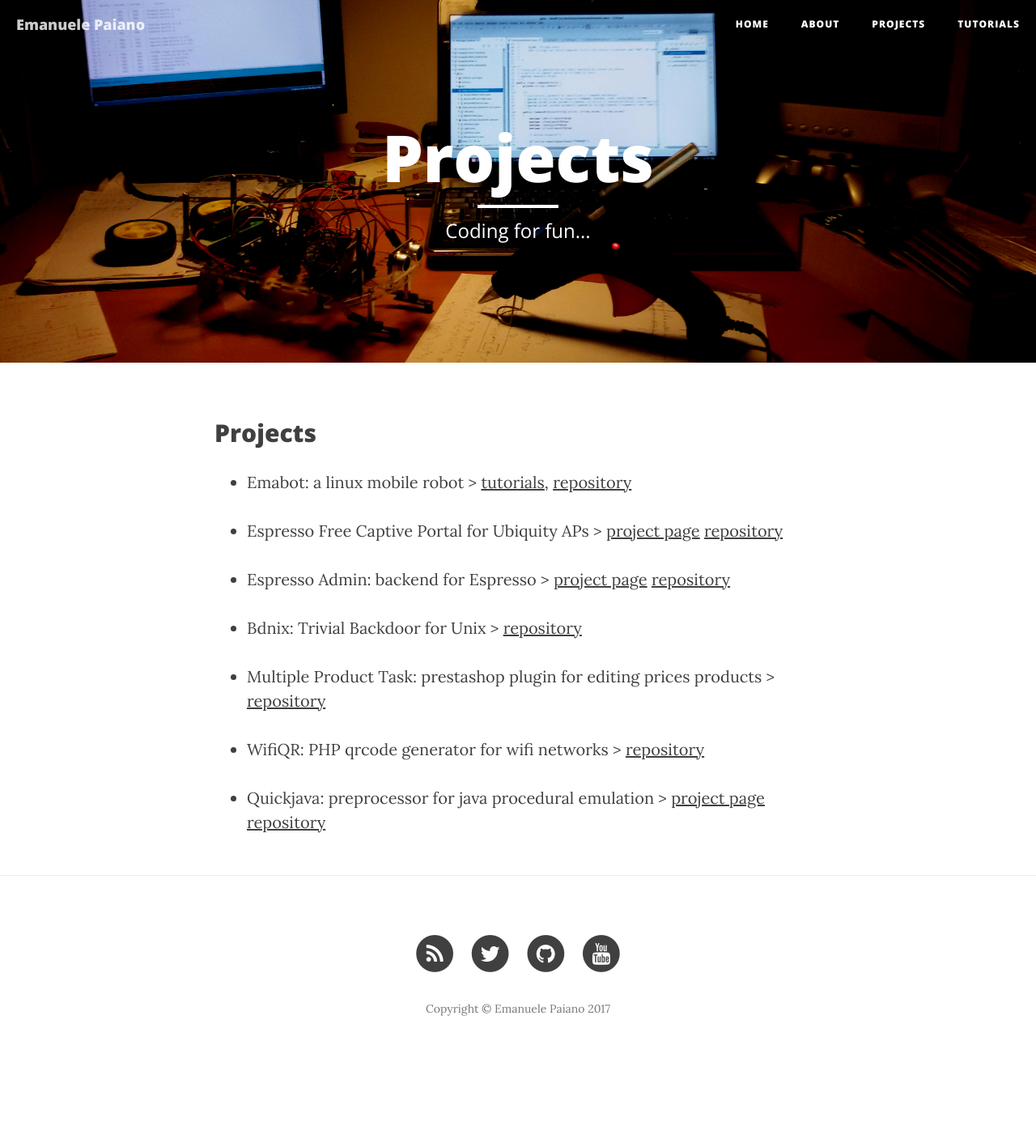
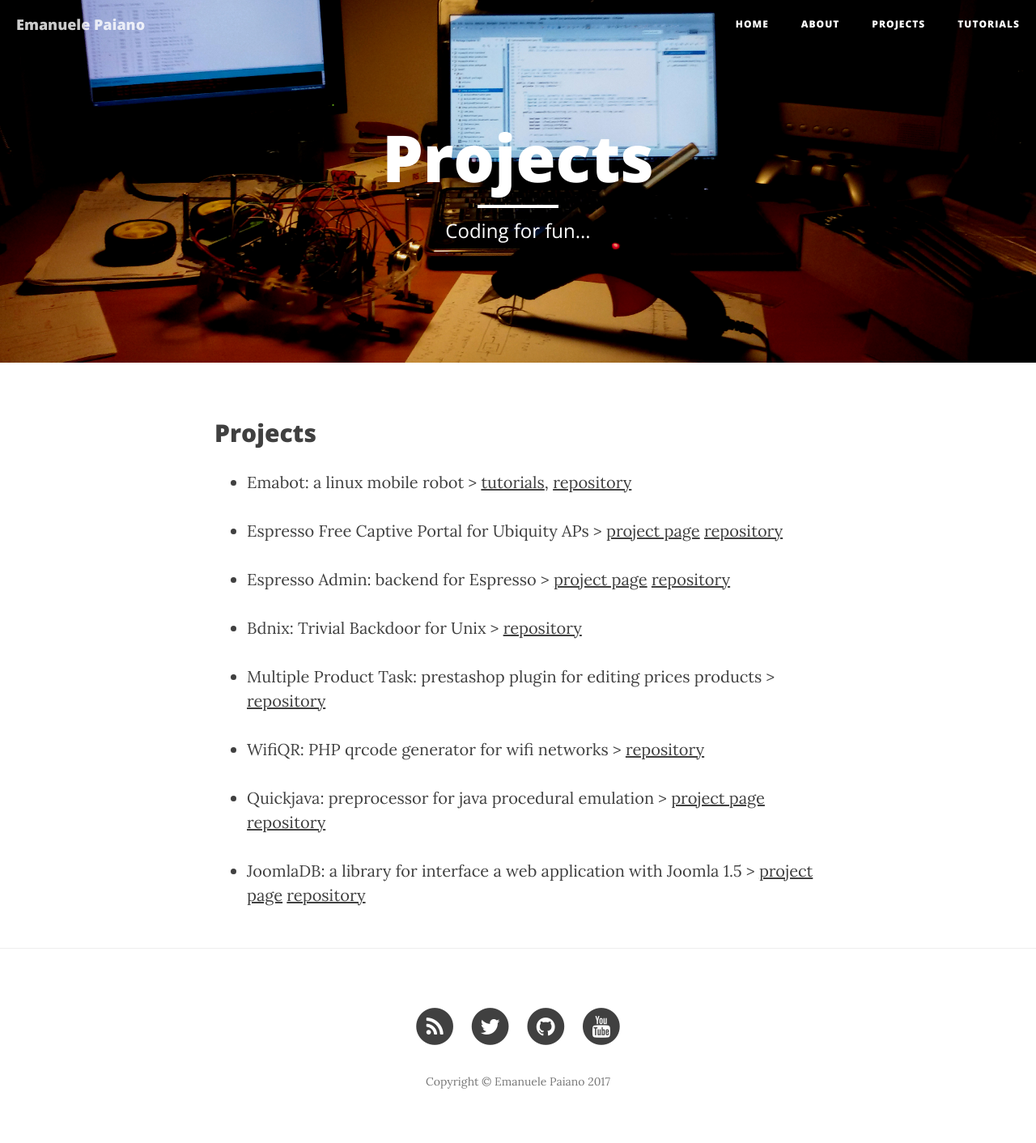
Before and after one commit to emanuelepaiano/emanuelepaiano.github.io, a Jekyll site: the page built from projects.html, in a window 1280 px wide. Shown: the whole page at 81% size. Built offline with Jekyll 4.4.1, drawn with Linux system fonts in a browser that asks for light colours; nearby versions of some CDN libraries; before the commit the page ends 1322 px from its top, so only the background shows below that.

Commit message:
Update projects.html

```diff
--- a/projects.html
+++ b/projects.html
@@ -56,5 +56,12 @@ header-img: "img/jresp.jpg"
                         <a href="https://github.com/emanuelepaiano/quickjava">repository</a>
                 </p>
         </li>
+        <li>
+                <p>
+                        JoomlaDB: a library for interface a web application with Joomla 1.5 >
+                        <a href="http://joomladb.sourceforge.net/">project page</a>
+                        <a href="https://github.com/emanuelepaiano/joomladb">repository</a>
+                </p>
+        </li>
 
 </ul>
```
